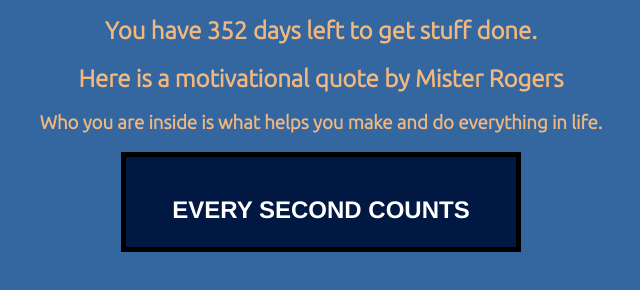
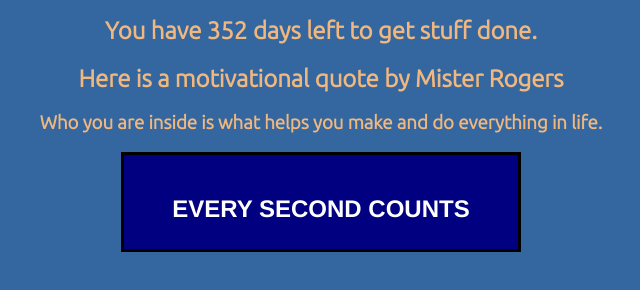
Before and after one commit to EricqyHan/PercentYear, a website: page index.html in a window 1280 px wide. Shown: the part 110-400 px from the top of the page, without its empty margins (319-959 px from the left). Drawn offline with Linux system fonts and the light colour scheme.

Commit message:
update background text color of bear to #000080

```diff
--- a/css/style.css
+++ b/css/style.css
@@ -33,15 +33,15 @@
 }
 
 .bear {
-  background-color: rgb(1, 24, 66);
-  border: 5px solid black;
+  background-color: #000080;
+  border: 3px solid black;
   width: 400px;
   height: 100px;
   margin: 0 auto;
 }
 
 .bear-text {
-  background-color: rgb(1, 24, 66);
+  background-color: #000080;
   color: white;
   margin: 10% auto;
   font-family: Helvetica, Arial, sans-serif;
```
